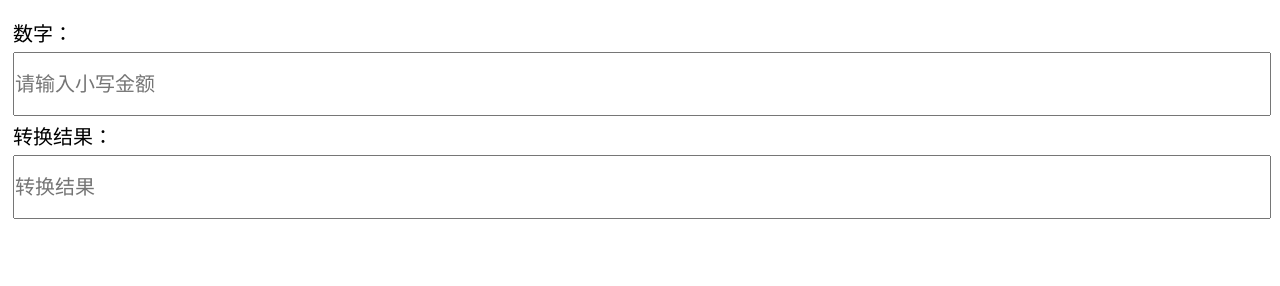
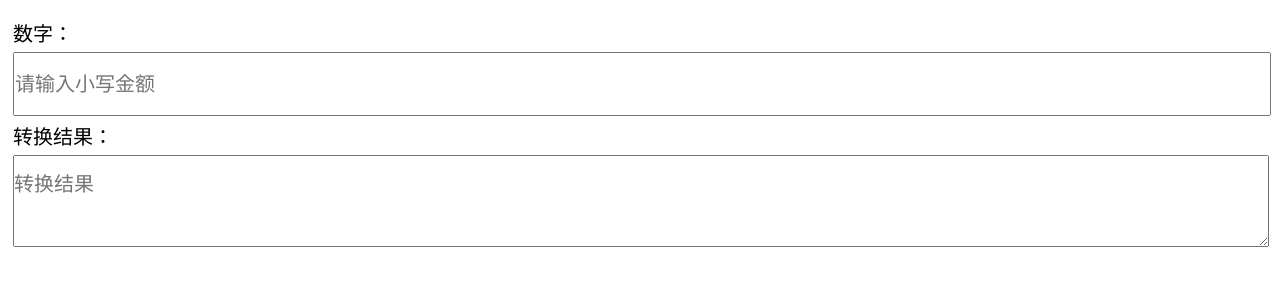
Before and after one commit to abc52406/moneyexchange, a plain HTML site: page index.html in a window 1280 px wide. Drawn offline with Linux system fonts and the light colour scheme.

Commit message:
转换结果改为多文本控件

```diff
--- a/index.html
+++ b/index.html
@@ -19,12 +19,15 @@
 		p{
 			margin: 5px 0;
 		}
-		input{
+		input,textarea{
 		    width: 100%;
 			height: 20px;
 			line-height: 20px;
 			padding: 20px 0;
 			font-size: 20px;
+		}
+		textarea{
+			height: 50px;
 		}
     </style>
 
@@ -32,9 +35,9 @@
 <body>
     <div id="main">
 		<p>数字：</p>
-        <input type="text" id="input-number" class="bginput" placeholder="请输入小写金额" onkeypress="numberchange()" onkeydown="numberchange()" onkeyup="numberchange()" >
+        <input type="text" id="input-number" placeholder="请输入小写金额" onkeypress="numberchange()" onkeydown="numberchange()" onkeyup="numberchange()" />
 		<p>转换结果：</p>
-        <input type="text" id="input-chinese" class="bginput" placeholder="转换结果" >
+        <textarea type="text" rows="3" id="input-chinese" placeholder="转换结果" ></textarea>
 	</div>
 </body>
 </html>
```
